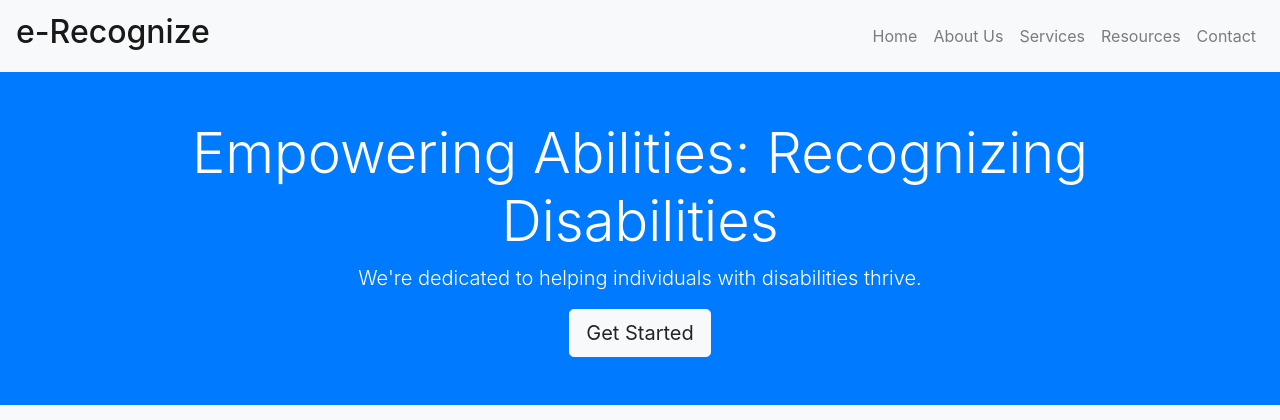
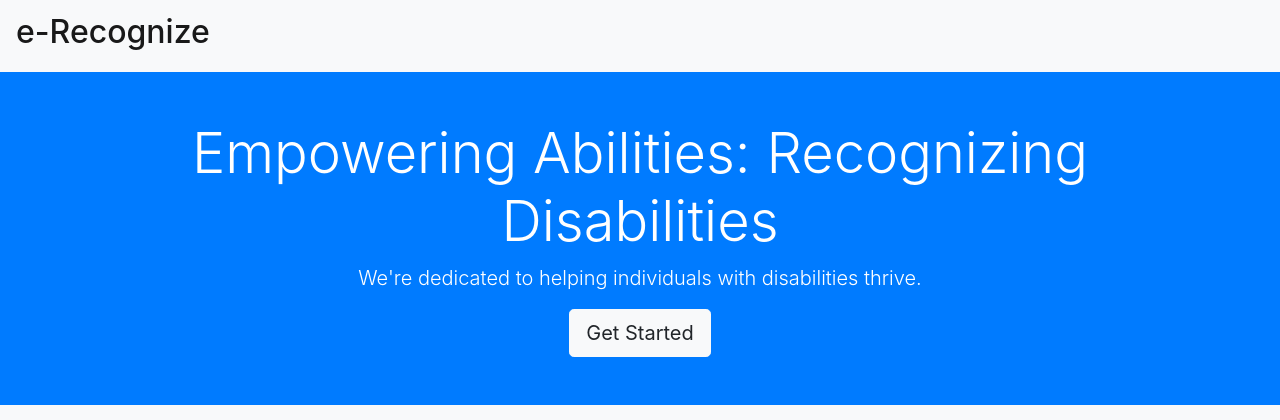
Before and after one commit to uppusaiteja/e-recognize, a Django app: template myapp/templates/index.html in a window 1280 px wide. Shown: the top 420 px of the page. Run offline with Django 3.2, Linux system fonts and the light colour scheme; the template is opened without the code that fills it, so the values that code supplies are empty; some libraries are stand-ins or nearby versions.

Commit message:
removed uncessary nav bar from the getting started page

```diff
--- a/myapp/templates/index.html
+++ b/myapp/templates/index.html
@@ -144,28 +144,6 @@
 <!-- Navbar -->
 <nav class="navbar navbar-expand-lg navbar-light bg-light">
     <a class="navbar-brand" href="#"><h2>e-Recognize</h2></a>
-    <button class="navbar-toggler" type="button" data-toggle="collapse" data-target="#navbarNav" aria-controls="navbarNav" aria-expanded="false" aria-label="Toggle navigation">
-        <span class="navbar-toggler-icon"></span>
-    </button>
-    <div class="collapse navbar-collapse" id="navbarNav">
-        <ul class="navbar-nav ml-auto">
-            <li class="nav-item">
-                <a class="nav-link" href="#">Home</a>
-            </li>
-            <li class="nav-item">
-                <a class="nav-link" href="#">About Us</a>
-            </li>
-            <li class="nav-item">
-                <a class="nav-link" href="#">Services</a>
-            </li>
-            <li class="nav-item">
-                <a class="nav-link" href="#">Resources</a>
-            </li>
-            <li class="nav-item">
-                <a class="nav-link" href="#">Contact</a>
-            </li>
-        </ul>
-    </div>
 </nav>
 
 <!-- Hero Section -->
--- a/myapp/templates/login.html
+++ b/myapp/templates/login.html
@@ -42,6 +42,7 @@
         }
     </style>
 </head>
+
 <body>
     <div style="width: 100%; height: 100%;">
         <div class="login-container">
```
